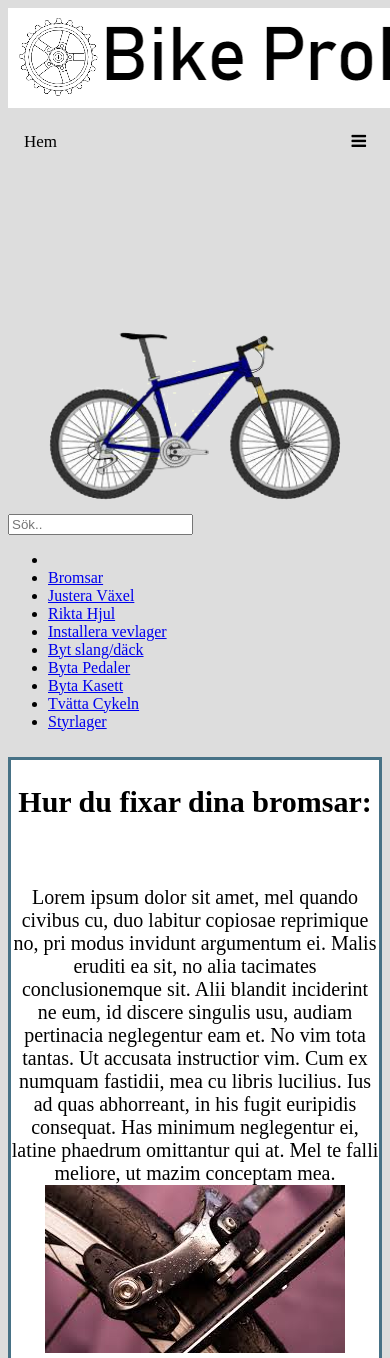
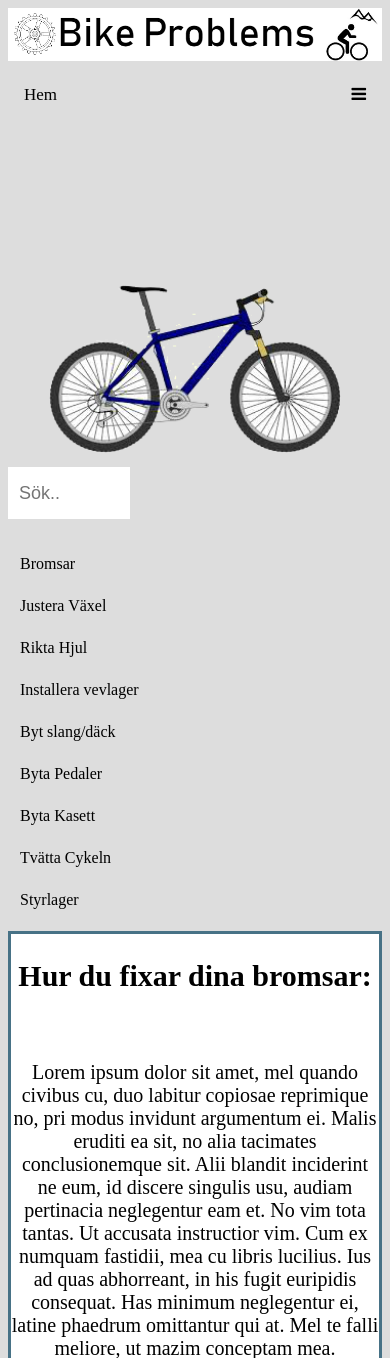
Before and after one commit to Jonfra/Jonafran, a PHP site: page /Broms.html in a window 390 px wide; the page is wider, and only the part inside the window is pictured. Shown: the top 1358 px of that part. Run offline with PHP 8.4, Linux system fonts and the light colour scheme.

Commit message:
Update style.css

```diff
--- a/css/style.css
+++ b/css/style.css
@@ -1,10 +1,38 @@
 body {
   background-color: #ddd
 }
-
+#logo {
+  margin-left: auto;
+  margin-right: auto;
+}
 #notepad {
   background-color: white;
   font-size: 20px;
+}
+/* Style the search box */
+#mySearch {
+  width: 100px;
+  height: 30px;
+  font-size: 18px;
+  padding: 11px;
+  border: 0px solid black;
+}
+/* Style the navigation menu */
+#myMenu {
+  list-style-type: none;
+  padding: 0;
+  margin: 0;
+}
+
+/* Style the navigation links */
+#myMenu li a {
+  padding: 12px;
+  text-decoration: none;
+  color: black;
+  display: block
+}
+#myMenu li a:hover {
+  background-color: #477286;
 }
 
 .topnav {
@@ -150,13 +178,16 @@ margin: 1em;
 
   #myTopnav {
     height: 200px;
+    width: auto;
   }
 
 
 #myBtn {
     display: block;
   }
-
+#logo {
+    width: -webkit-fill-available;
+  }
   #reklam {
   display: block;
   margin-left: auto;
```
